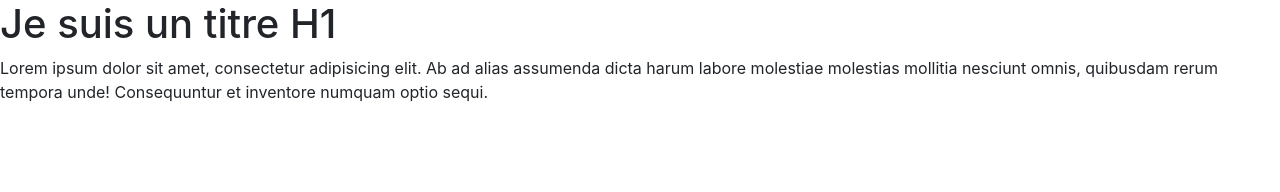
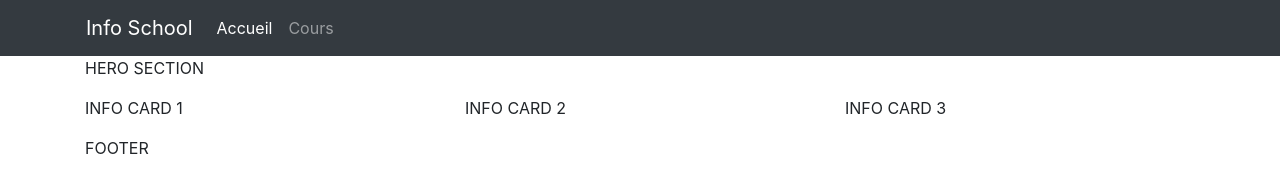
Before and after one commit to aminelch/responsive-design, a plain HTML site: page index.html in a window 1280 px wide. Drawn offline with nearby package versions, Linux system fonts and the light colour scheme.

Commit message:
card example

```diff
--- a/index.html
+++ b/index.html
@@ -6,18 +6,66 @@
     <meta name="viewport"
           content="width=device-width, user-scalable=no, initial-scale=1.0, maximum-scale=1.0, minimum-scale=1.0">
     <meta http-equiv="X-UA-Compatible" content="ie=edge">
-    <link rel="stylesheet" href="https://stackpath.bootstrapcdn.com/bootstrap/4.5.2/css/bootstrap.min.css" integrity="sha384-JcKb8q3iqJ61gNV9KGb8thSsNjpSL0n8PARn9HuZOnIxN0hoP+VmmDGMN5t9UJ0Z" crossorigin="anonymous">
+    <link rel="stylesheet" href="https://stackpath.bootstrapcdn.com/bootstrap/4.5.2/css/bootstrap.min.css"
+          integrity="sha384-JcKb8q3iqJ61gNV9KGb8thSsNjpSL0n8PARn9HuZOnIxN0hoP+VmmDGMN5t9UJ0Z" crossorigin="anonymous">
     <title>Mon super site</title>
 </head>
 <body>
 
-<h1>Je suis un titre H1 </h1>
-<p>
-    Lorem ipsum dolor sit amet, consectetur adipisicing elit. Ab ad alias assumenda dicta harum labore molestiae molestias mollitia nesciunt omnis, quibusdam rerum tempora unde! Consequuntur et inventore numquam optio sequi.
-</p>
+
+<div class="bg-dark">
+    <div class="container">
+        <div class="row">
+            <nav class="col navbar navbar-expand navbar-dark">
+                <a class="navbar-brand" href="index.html">Info School</a>
+                <div>
+                    <ul class="navbar-nav">
+                        <li class="nav-item active">
+                            <a class="nav-link" href="index.html">Accueil</a>
+                        </li>
+                        <li class="nav-item">
+                            <a class="nav-link" href="#">Cours</a>
+                        </li>
+                    </ul>
+                </div>
+            </nav>
+        </div>
+    </div>
+</div>
+<div class="container">
+    <div class="row">
+        <div class="col">
+            <p>HERO SECTION</p>
+        </div>
+    </div>
+    <div class="row">
+        <div class="col-12 col-lg-4">
+            <p>INFO CARD 1</p>
+        </div>
+        <div class="col-12 col-lg-4">
+            <p>INFO CARD 2</p>
+        </div>
+        <div class="col-12 col-lg-4">
+            <p>INFO CARD 3</p>
+        </div>
+    </div>
+    <div class="row">
+        <div class="col">
+            <p>FOOTER</p>
+        </div>
+    </div>
+</div>
+
+
 <!-- jQuery first, then Popper.js, then Bootstrap JS -->
-<script src="https://code.jquery.com/jquery-3.4.1.slim.min.js" integrity="sha384-J6qa4849blE2+poT4WnyKhv5vZF5SrPo0iEjwBvKU7imGFAV0wwj1yYfoRSJoZ+n" crossorigin="anonymous"></script>
-<script src="https://cdn.jsdelivr.net/npm/popper.js@1.16.0/dist/umd/popper.min.js" integrity="sha384-Q6E9RHvbIyZFJoft+2mJbHaEWldlvI9IOYy5n3zV9zzTtmI3UksdQRVvoxMfooAo" crossorigin="anonymous"></script>
-<script src="https://stackpath.bootstrapcdn.com/bootstrap/4.4.1/js/bootstrap.min.js" integrity="sha384-wfSDF2E50Y2D1uUdj0O3uMBJnjuUD4Ih7YwaYd1iqfktj0Uod8GCExl3Og8ifwB6" crossorigin="anonymous"></script>
+<script src="https://code.jquery.com/jquery-3.4.1.slim.min.js"
+        integrity="sha384-J6qa4849blE2+poT4WnyKhv5vZF5SrPo0iEjwBvKU7imGFAV0wwj1yYfoRSJoZ+n"
+        crossorigin="anonymous"></script>
+<script src="https://cdn.jsdelivr.net/npm/popper.js@1.16.0/dist/umd/popper.min.js"
+        integrity="sha384-Q6E9RHvbIyZFJoft+2mJbHaEWldlvI9IOYy5n3zV9zzTtmI3UksdQRVvoxMfooAo"
+        crossorigin="anonymous"></script>
+<script src="https://stackpath.bootstrapcdn.com/bootstrap/4.4.1/js/bootstrap.min.js"
+        integrity="sha384-wfSDF2E50Y2D1uUdj0O3uMBJnjuUD4Ih7YwaYd1iqfktj0Uod8GCExl3Og8ifwB6"
+        crossorigin="anonymous"></script>
 </body>
 </html>
```
Also changed, not shown: card/index.html (added, +94 -0 lines).
